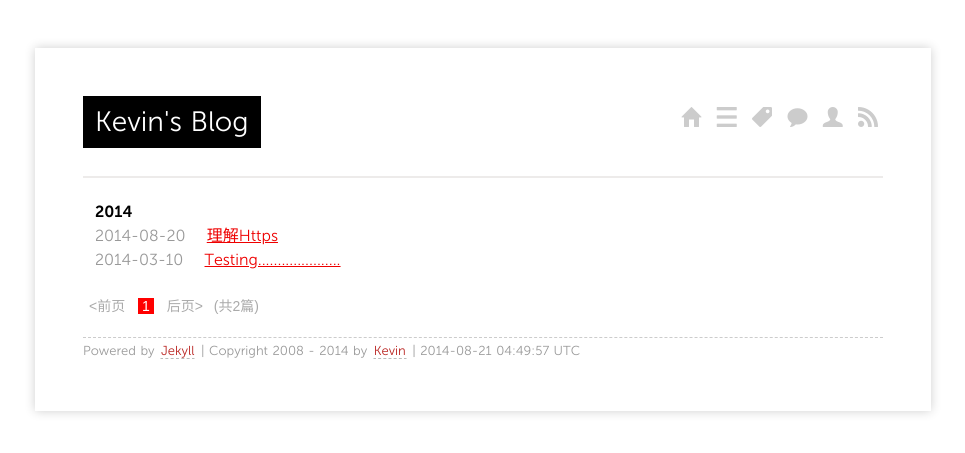
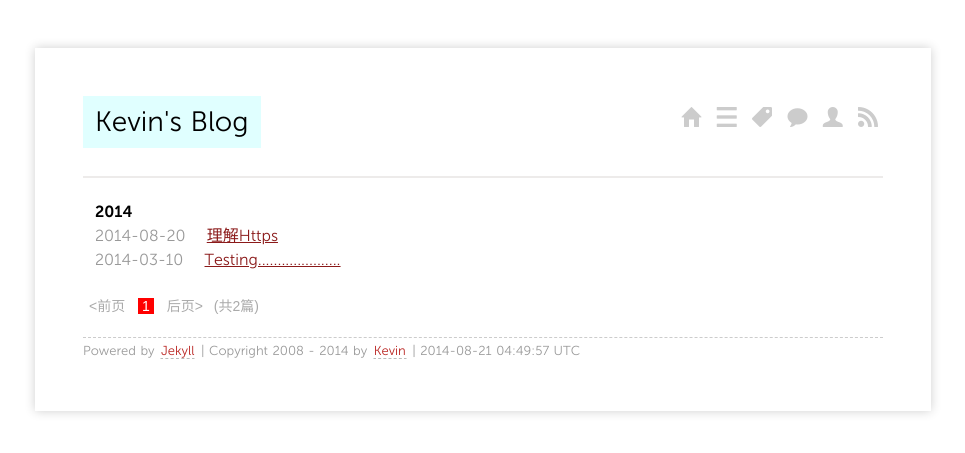
Before and after one commit to jellyang/xiangshuai.github.com, a Jekyll site: the page built from index.html, in a window 1280 px wide. Shown: the top 453 px of the page, without its empty margins (157-1122 px from the left). Built offline with Jekyll 4.4.1, drawn with Linux system fonts in a browser that asks for light colours; Markdown is read by kramdown in place of the engine named in the settings; the list of posts is cut into pages by our own code.

Commit message:
change css

```diff
--- a/media/css/screen.css
+++ b/media/css/screen.css
@@ -82,8 +82,8 @@ h1 {
     font-size: 28px;
     line-height: 28px;
     margin: 0 0 28px 0;
-	background-color: #000;
-	color: #fff;
+	background-color: #e0ffff;
+	color: #000;
 	display: inline-block;
 	padding: 12px;
 }
@@ -143,10 +143,11 @@ hr {
     margin: 0 0 22px 0;
 }
 a {
-    color: #EE0000;
+    color: #8B1A1A;
 }
 a:visited {
-    color: #B22222;
+    //color: #B22222;
+    color: #999999;
 }
 a.ss-icon {
 	font-size: 20px;
@@ -154,7 +155,8 @@ a.ss-icon {
 	color: #ccc;
 }
 a:hover {
-    color: #EE0000;
+    //color: #EE0000;
+    color: #8B0000;
 }
 em {
     font-style: italic;
```
